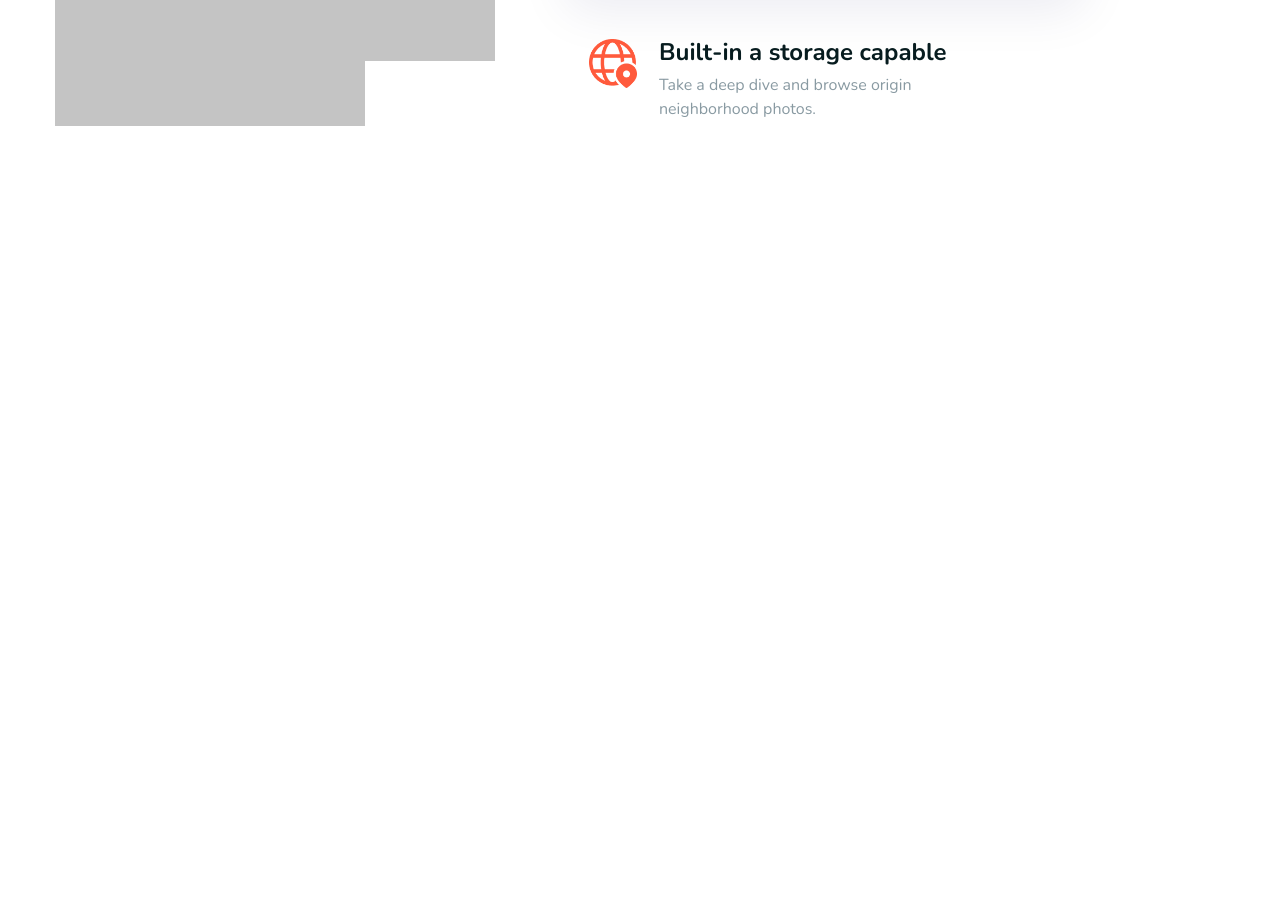
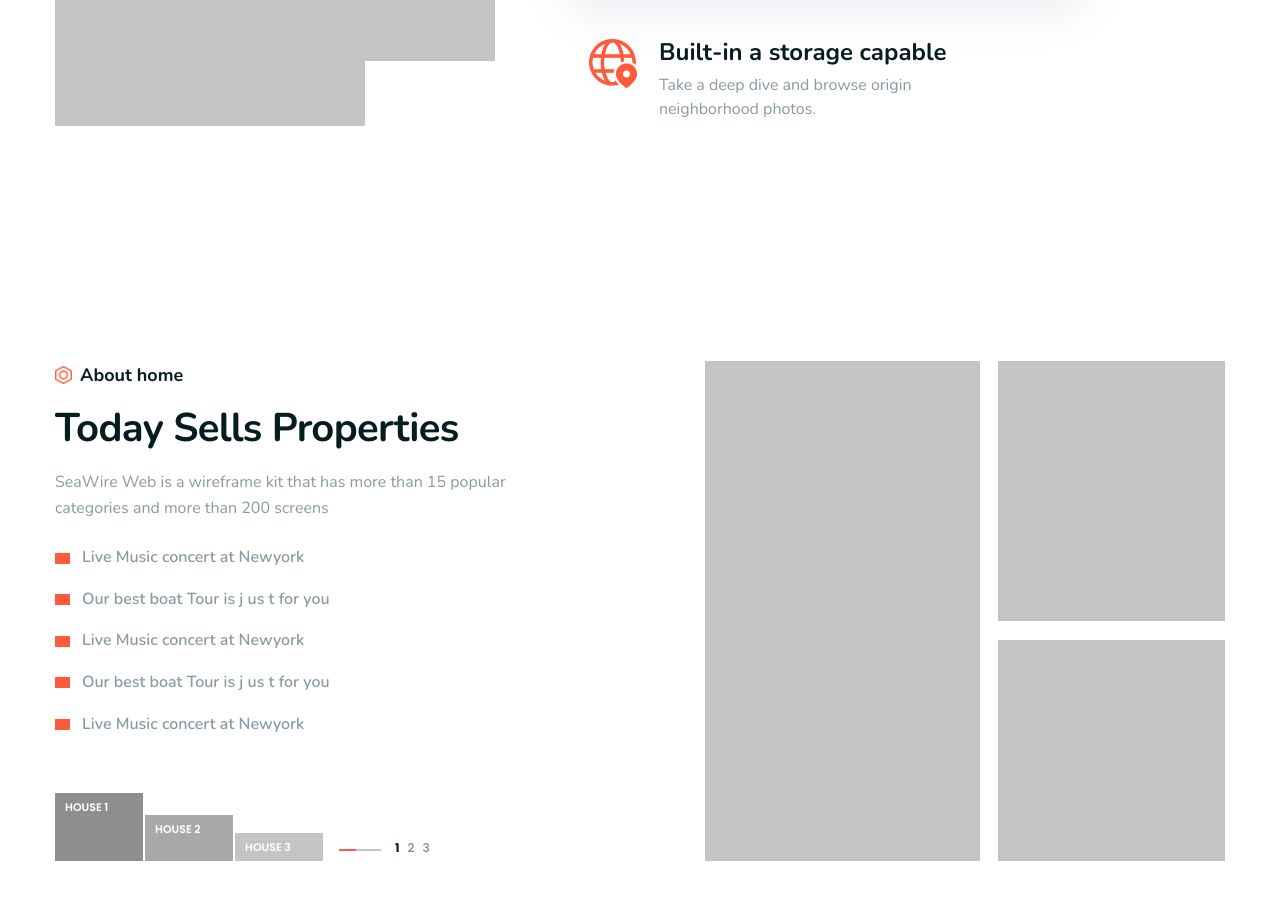
Before and after one commit to AnhBoHelloTeam/fastcoding-fe-test, a plain HTML site: page index.html in a window 1280 px wide. Shown: the part 2242-3141 px from the top of the page. Before the commit the page ends 2503 px from the top, so only its background shows below. Drawn offline with nearby package versions, Linux system fonts and the light colour scheme.

Commit message:
feat: implement about home section with mosaic layout and stepper

```diff
--- a/assets/css/organisms.css
+++ b/assets/css/organisms.css
@@ -1,57 +1,3 @@
-/* --- 5. ABOUT SECTION 2 (TODAY SELLS PROPERTIES) --- */
-.about-property-section {
-  padding: var(--spacing-section) 0;
-  background-color: var(--color-white);
-}
-
-.about-property-grid {
-  display: grid;
-  grid-template-columns: 1fr 1fr;
-  gap: var(--spacing-3xl);
-  align-items: center;
-}
-
-.checklist {
-  display: flex;
-  flex-direction: column;
-  gap: 14px;
-  margin: var(--spacing-lg) 0;
-}
-
-.checklist__item {
-  display: flex;
-  align-items: center;
-  gap: 12px;
-  font-size: var(--font-size-sm);
-  color: var(--color-heading);
-  font-weight: var(--font-weight-medium);
-}
-
-.checklist__item::before {
-  content: "■";
-  color: var(--color-primary);
-  font-size: 14px;
-}
-
-.about-property__mosaic {
-  display: grid;
-  grid-template-columns: 1.2fr 1fr;
-  grid-template-rows: 180px 180px;
-  gap: 20px;
-}
-
-.about-property__mosaic-item {
-  background-color: var(--color-placeholder);
-  border-radius: var(--radius-lg);
-  object-fit: cover;
-  width: 100%;
-  height: 100%;
-}
-
-.about-property__mosaic-item--tall {
-  grid-row: span 2;
-}
-
 /* --- 6. SERVICES SECTION --- */
 .services-section {
   padding: var(--spacing-section) 0;
--- /dev/null
+++ b/assets/css/sections/about-home.css
@@ -0,0 +1,354 @@
+/* About Home Section (Today Sells Properties) */
+
+.about-property-section {
+  padding: 100px 0 120px;
+  background-color: var(--color-white);
+  overflow: hidden;
+}
+
+.about-property__grid {
+  display: grid;
+  grid-template-columns: 1fr 585px;
+  gap: 40px;
+  align-items: stretch;
+}
+
+/* Cột nội dung bên trái: cao bằng cụm Mosaic và đẩy Stepper xuống chân */
+.about-property__content {
+  display: flex;
+  flex-direction: column;
+  justify-content: space-between;
+  height: 560px;
+}
+
+.about-property__info {
+  display: flex;
+  flex-direction: column;
+  align-items: flex-start;
+}
+
+/* Tag phân loại trên cùng */
+.about-property__tag {
+  display: inline-flex;
+  align-items: center;
+  gap: 8px;
+  margin-bottom: 14px;
+}
+
+.about-property__tag-icon {
+  width: 17px;
+  height: 19px;
+  object-fit: contain;
+}
+
+.about-property__tag-text {
+  font-family: var(--font-family-title, 'Nunito', sans-serif);
+  font-size: 18px;
+  font-weight: 700;
+  color: #071C1F;
+}
+
+/* Tiêu đề chính */
+.about-property__title {
+  font-family: var(--font-family-title, 'Nunito', sans-serif);
+  font-size: 46px;
+  font-weight: 700;
+  line-height: 56px;
+  letter-spacing: -0.69px;
+  color: var(--color-dark);
+  margin-bottom: 16px;
+}
+
+/* Đoạn mô tả (ngắt đều chữ popular sang dòng 1) */
+.about-property__desc {
+  font-family: 'Nunito', sans-serif;
+  font-size: 16px;
+  line-height: 26px;
+  color: #899AA2;
+  max-width: 480px;
+  margin-bottom: 24px;
+}
+
+/* Checklist 5 dòng */
+.property-checklist {
+  display: flex;
+  flex-direction: column;
+  gap: 16px;
+  width: 100%;
+}
+
+.property-checklist__item {
+  display: flex;
+  align-items: center;
+  gap: 12px;
+}
+
+.property-checklist__bullet {
+  width: 15px;
+  height: 11px;
+  background-color: var(--color-primary);
+  border-radius: 0;
+  flex-shrink: 0;
+}
+
+.property-checklist__text {
+  font-family: 'Nunito', sans-serif;
+  font-size: 16px;
+  font-weight: 600;
+  color: #899AA2;
+}
+
+/* Stepper mini dạng bậc thang (Staircase) */
+.about-property__stepper {
+  display: flex;
+  align-items: flex-end;
+  width: 418px;
+  height: 68px;
+}
+
+.about-property__stepper .stepper-tab {
+  margin-right: 2px;
+  color: #FFFFFF;
+  font-size: 11px;
+  font-weight: 600;
+  padding: 6px 10px;
+  cursor: pointer;
+  transition: all 0.2s ease;
+  display: flex;
+  align-items: flex-start;
+  border-radius: 0;
+}
+
+/* Bậc 1: cao nhất */
+.about-property__stepper .stepper-tab[data-house="1"] {
+  height: 68px;
+  width: 88px;
+  background-color: #8E8E8E;
+}
+
+/* Bậc 2: thấp hơn */
+.about-property__stepper .stepper-tab[data-house="2"] {
+  height: 46px;
+  width: 88px;
+  background-color: #A8A8A8;
+}
+
+/* Bậc 3: thấp nhất */
+.about-property__stepper .stepper-tab[data-house="3"] {
+  height: 28px;
+  width: 88px;
+  background-color: #C4C4C4;
+}
+
+.about-property__stepper .stepper-tab:hover {
+  filter: brightness(0.92);
+}
+
+/* Vạch tiến trình 2 màu cam + xám */
+.about-property__stepper .stepper-divider {
+  width: 42px;
+  height: 2px;
+  background: linear-gradient(to right, #FF5A3C 40%, #C4C4C4 40%);
+  margin: 0 14px 10px;
+  font-size: 0;
+  line-height: 0;
+  display: inline-block;
+  border: none;
+}
+
+.about-property__stepper .stepper-pagination {
+  margin-bottom: 3px;
+  font-size: 12px;
+  font-weight: 500;
+  color: #808080;
+  display: flex;
+  align-items: center;
+  gap: 8px;
+}
+
+.about-property__stepper .stepper-pagination .page-active {
+  color: #071C1F;
+  font-weight: 700;
+}
+
+.about-property__stepper .stepper-pagination .page-sep {
+  color: #808080;
+}
+
+/* Cột ảnh Mosaic bên phải */
+.about-property__mosaic {
+  display: flex;
+  align-items: stretch;
+  gap: 18px;
+  width: 585px;
+  height: 560px;
+}
+
+.about-property__mosaic-tall {
+  width: 310px;
+  height: 560px;
+  background-color: #C4C4C4;
+  border-radius: 0;
+  flex-shrink: 0;
+}
+
+.about-property__mosaic-stack {
+  width: 257px;
+  display: flex;
+  flex-direction: column;
+  gap: 19px;
+}
+
+.about-property__mosaic-top {
+  height: 290px;
+  background-color: #C4C4C4;
+  border-radius: 0;
+}
+
+.about-property__mosaic-bottom {
+  height: 251px;
+  background-color: #C4C4C4;
+  border-radius: 0;
+}
+
+/* --- Responsive --- */
+
+/* Laptop (1025px - 1440px) */
+@media (max-width: 1440px) {
+  .about-property__grid {
+    grid-template-columns: 1fr 520px;
+    gap: 30px;
+  }
+
+  .about-property__content {
+    height: 500px;
+  }
+
+  .about-property__mosaic {
+    width: 520px;
+    height: 500px;
+  }
+
+  .about-property__mosaic-tall {
+    width: 275px;
+    height: 500px;
+  }
+
+  .about-property__mosaic-stack {
+    width: 227px;
+  }
+
+  .about-property__mosaic-top {
+    height: 260px;
+  }
+
+  .about-property__mosaic-bottom {
+    height: 221px;
+  }
+
+  .about-property__title {
+    font-size: 40px;
+    line-height: 50px;
+  }
+}
+
+/* Tablet (769px - 1024px) */
+@media (max-width: 1024px) {
+  .about-property-section {
+    padding: 80px 0;
+  }
+
+  .about-property__grid {
+    grid-template-columns: 1fr;
+    gap: 50px;
+  }
+
+  .about-property__content {
+    height: auto;
+    max-width: 600px;
+    margin: 0 auto;
+    width: 100%;
+  }
+
+  .about-property__stepper {
+    margin-top: 35px;
+  }
+
+  .about-property__mosaic {
+    margin: 0 auto;
+    max-width: 585px;
+    width: 100%;
+  }
+}
+
+/* Smartphone (<= 768px) */
+@media (max-width: 768px) {
+  .about-property-section {
+    padding: 60px 0;
+  }
+
+  .about-property__grid {
+    grid-template-columns: 1fr;
+    gap: 40px;
+  }
+
+  .about-property__content {
+    height: auto;
+  }
+
+  .about-property__title {
+    font-size: 28px;
+    line-height: 36px;
+    margin-bottom: 14px;
+  }
+
+  .about-property__desc {
+    font-size: 15px;
+    margin-bottom: 20px;
+  }
+
+  .property-checklist {
+    gap: 14px;
+  }
+
+  .property-checklist__text {
+    font-size: 14px;
+  }
+
+  .about-property__stepper {
+    width: 100%;
+    max-width: 100%;
+    height: auto;
+    overflow-x: auto;
+    padding-bottom: 6px;
+    margin-top: 28px;
+  }
+
+  .about-property__mosaic {
+    width: 100%;
+    height: auto;
+    flex-direction: column;
+    gap: 14px;
+  }
+
+  .about-property__mosaic-tall {
+    width: 100%;
+    height: 260px;
+  }
+
+  .about-property__mosaic-stack {
+    width: 100%;
+    flex-direction: row;
+    gap: 14px;
+  }
+
+  .about-property__mosaic-top {
+    width: 50%;
+    height: 160px;
+  }
+
+  .about-property__mosaic-bottom {
+    width: 50%;
+    height: 160px;
+  }
+}
--- a/assets/css/style.css
+++ b/assets/css/style.css
@@ -10,5 +10,6 @@
 @import url('./sections/hero.css');
 @import url('./sections/guides.css');
 @import url('./sections/living-spaces.css');
+@import url('./sections/about-home.css');
 @import url('./organisms.css');
 @import url('./responsive.css');
--- a/assets/js/main.js
+++ b/assets/js/main.js
@@ -19,12 +19,15 @@ document.addEventListener('DOMContentLoaded', () => {
     });
   }
 
-  // Stepper tabs ở Hero
-  const stepperTabs = document.querySelectorAll('.stepper-tab');
-  stepperTabs.forEach(tab => {
-    tab.addEventListener('click', () => {
-      stepperTabs.forEach(t => t.classList.remove('stepper-tab--active'));
-      tab.classList.add('stepper-tab--active');
+  // Stepper tabs
+  const stepperNavs = document.querySelectorAll('.hero__stepper-nav, .about-property__stepper');
+  stepperNavs.forEach(nav => {
+    const tabs = nav.querySelectorAll('.stepper-tab');
+    tabs.forEach(tab => {
+      tab.addEventListener('click', () => {
+        tabs.forEach(t => t.classList.remove('stepper-tab--active'));
+        tab.classList.add('stepper-tab--active');
+      });
     });
   });
 
--- a/index.html
+++ b/index.html
@@ -247,7 +247,69 @@
     </section>
 
 
-    <!-- About - Properties -->
+    <!-- About - Properties (Today Sells Properties) -->
+    <section class="about-property-section" id="properties">
+      <div class="container container--sm">
+        <div class="about-property__grid">
+          <!-- Cột nội dung bên trái -->
+          <div class="about-property__content">
+            <div class="about-property__info">
+              <div class="about-property__tag">
+                <img src="./assets/images/about/icon-about-home.png" alt="About home" class="about-property__tag-icon">
+                <span class="about-property__tag-text">About home</span>
+              </div>
+
+              <h2 class="about-property__title">Today Sells Properties</h2>
+              <p class="about-property__desc">SeaWire Web is a wireframe kit that has more than 15 popular categories and more than 200 screens</p>
+
+              <div class="property-checklist">
+                <div class="property-checklist__item">
+                  <span class="property-checklist__bullet"></span>
+                  <span class="property-checklist__text">Live Music concert at Newyork</span>
+                </div>
+                <div class="property-checklist__item">
+                  <span class="property-checklist__bullet"></span>
+                  <span class="property-checklist__text">Our best boat Tour is  j us t for you</span>
+                </div>
+                <div class="property-checklist__item">
+                  <span class="property-checklist__bullet"></span>
+                  <span class="property-checklist__text">Live Music concert at Newyork</span>
+                </div>
+                <div class="property-checklist__item">
+                  <span class="property-checklist__bullet"></span>
+                  <span class="property-checklist__text">Our best boat Tour is  j us t for you</span>
+                </div>
+                <div class="property-checklist__item">
+                  <span class="property-checklist__bullet"></span>
+                  <span class="property-checklist__text">Live Music concert at Newyork</span>
+                </div>
+              </div>
+            </div>
+
+            <div class="about-property__stepper">
+              <div class="stepper-tab" data-house="1">HOUSE 1</div>
+              <div class="stepper-tab" data-house="2">HOUSE 2</div>
+              <div class="stepper-tab" data-house="3">HOUSE 3</div>
+              <div class="stepper-divider"></div>
+              <div class="stepper-pagination">
+                <span class="page-active">1</span>
+                <span class="page-sep">2</span>
+                <span class="page-sep">3</span>
+              </div>
+            </div>
+          </div>
+
+          <!-- Cột ảnh Mosaic bên phải -->
+          <div class="about-property__mosaic">
+            <div class="about-property__mosaic-tall"></div>
+            <div class="about-property__mosaic-stack">
+              <div class="about-property__mosaic-top"></div>
+              <div class="about-property__mosaic-bottom"></div>
+            </div>
+          </div>
+        </div>
+      </div>
+    </section>
 
 
     <!-- Services -->
```
Also changed, not shown: assets/images/about/icon-about-home.png (added).
